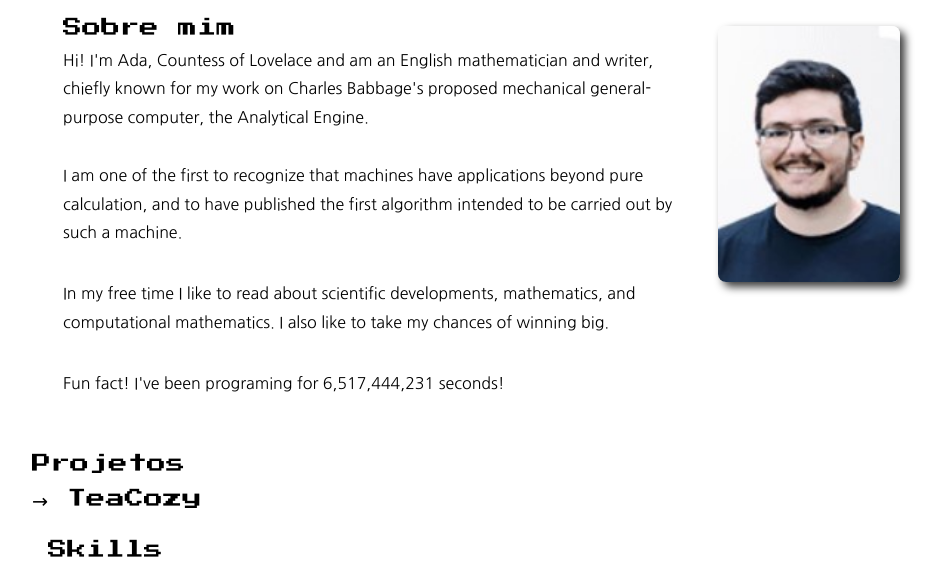
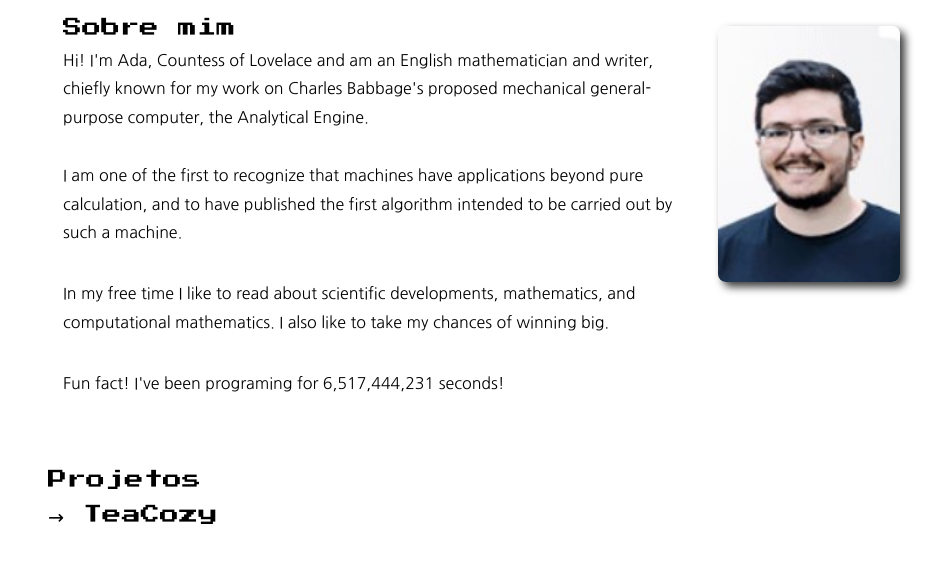
Before and after one commit to dsszsv/Portifolio, a plain HTML site: page index.html in a window 1280 px wide. Shown: the part 60-621 px from the top of the page, without its empty margins (158-1104 px from the left). Drawn offline with nearby package versions, Linux system fonts and the light colour scheme.

Commit message:
Corrigido escalonamento da pagina

```diff
--- a/style.css
+++ b/style.css
@@ -10,9 +10,9 @@ html{
 }
 
 body{
-    width: 900px;
-    height: 1250px;
-
+    max-width: 900px;
+    max-height: 1250px;
+    flex-grow: 1;
 }
 
 nav{
@@ -35,7 +35,7 @@ nav{
     gap: 1.2rem;
     font-family: 'Press Start 2P', cursive;
     font-size: 0.8rem;
-
+    flex-wrap: wrap;
 }
 
 .sobre{
@@ -70,6 +70,10 @@ section p{
     text-decoration: underline;
 }
 
+.projetos{
+    padding: 1rem;
+}
+
 .skills{
     padding: 1rem;
 }
```
